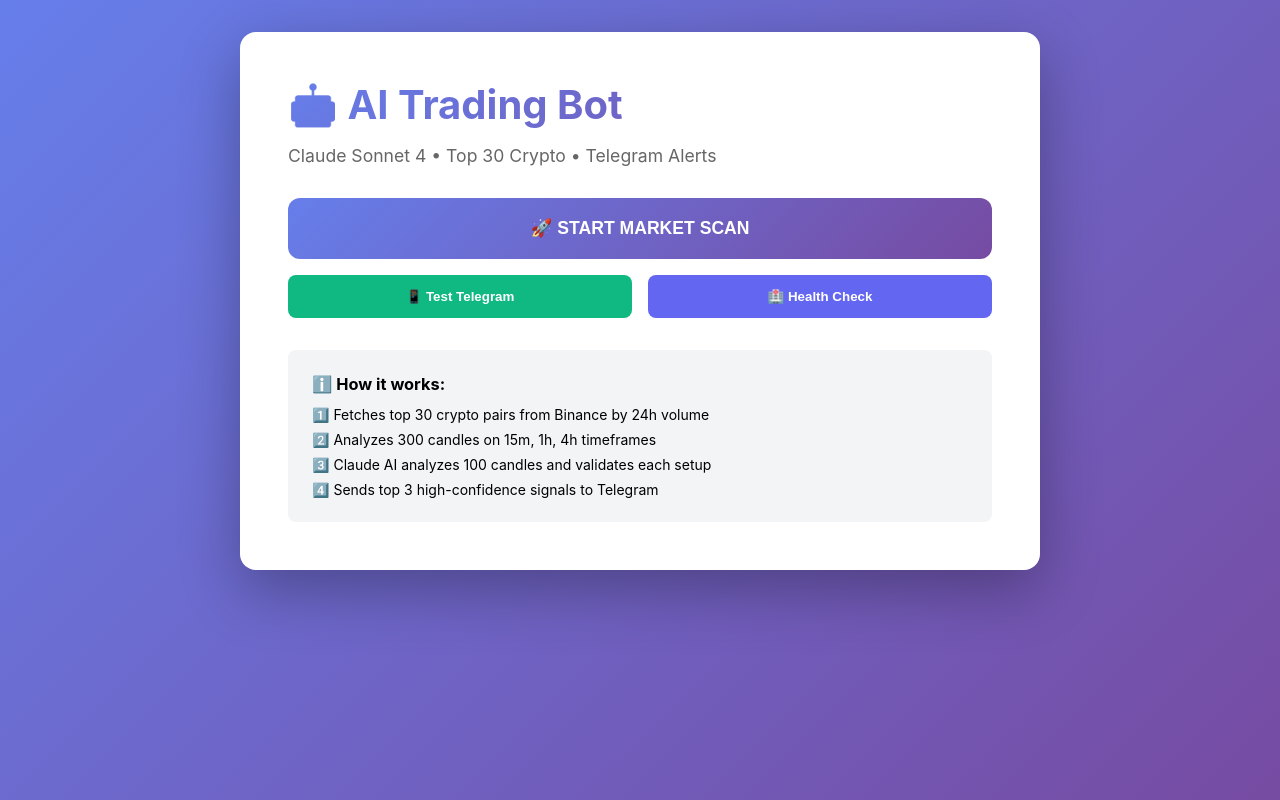
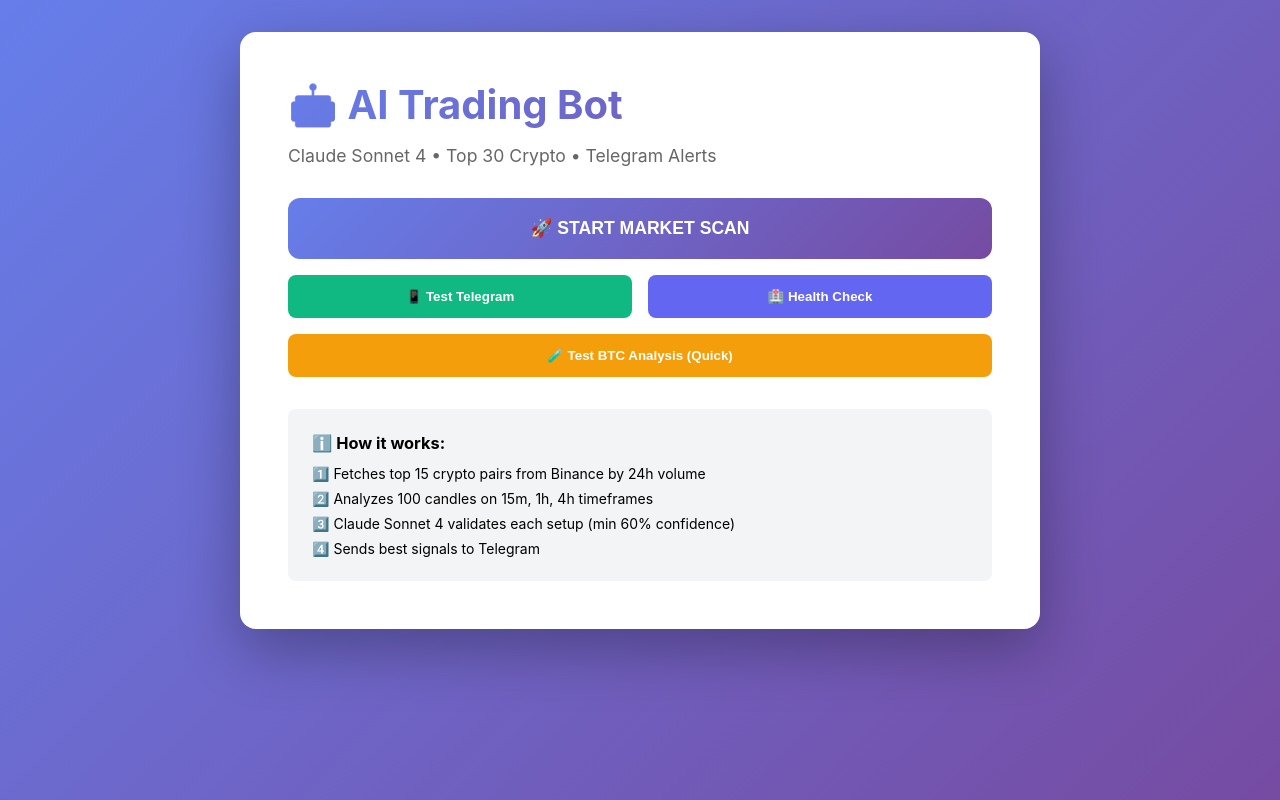
Before and after one commit to whpsrl/trading-dashboard, a Next.js app in the folder frontend/: page / in a window 1280 px wide. Built offline with nearby package versions, Linux system fonts and the light colour scheme; no server answers.

Commit message:
OPTIMIZE: Reduce scan to 15 crypto, lower threshold to 60% - Faster scans (15 vs 30 assets) - More results (60% vs 75% threshold) - Add Test BTC button to frontend

```diff
--- a/frontend/src/app/page.tsx
+++ b/frontend/src/app/page.tsx
@@ -32,6 +32,21 @@
       setMessage('❌ Error: ' + (error as Error).message)
     } finally {
       setScanning(false)
+    }
+  }
+
+  const testBTC = async () => {
+    try {
+      const response = await fetch(`${BACKEND_URL}/api/scan/test`)
+      const data = await response.json()
+      setResults(data)
+      if (data.success) {
+        setMessage('✅ BTC analysis complete!')
+      } else {
+        setMessage('⚠️ ' + (data.error || 'Analysis failed'))
+      }
+    } catch (error) {
+      setMessage('❌ Error: ' + (error as Error).message)
     }
   }
 
@@ -118,11 +133,10 @@
           {scanning ? '⏳ Scanning...' : '🚀 START MARKET SCAN'}
         </button>
 
-        <div style={{ display: 'flex', gap: '1rem' }}>
+        <div style={{ display: 'grid', gap: '1rem', gridTemplateColumns: '1fr 1fr' }}>
           <button
             onClick={testTelegram}
             style={{
-              flex: 1,
               background: '#10b981',
               color: 'white',
               padding: '0.875rem',
@@ -138,7 +152,6 @@
           <button
             onClick={checkHealth}
             style={{
-              flex: 1,
               background: '#6366f1',
               color: 'white',
               padding: '0.875rem',
@@ -149,6 +162,22 @@
             }}
           >
             🏥 Health Check
+          </button>
+
+          <button
+            onClick={testBTC}
+            style={{
+              gridColumn: '1 / -1',
+              background: '#f59e0b',
+              color: 'white',
+              padding: '0.875rem',
+              border: 'none',
+              borderRadius: '8px',
+              cursor: 'pointer',
+              fontWeight: '600'
+            }}
+          >
+            🧪 Test BTC Analysis (Quick)
           </button>
         </div>
       </div>
@@ -195,10 +224,10 @@
       }}>
         <h3 style={{ fontWeight: 'bold', marginBottom: '0.75rem' }}>ℹ️ How it works:</h3>
         <ul style={{ listStyle: 'none', display: 'grid', gap: '0.5rem' }}>
-          <li>1️⃣ Fetches top 30 crypto pairs from Binance by 24h volume</li>
-          <li>2️⃣ Analyzes 300 candles on 15m, 1h, 4h timeframes</li>
-          <li>3️⃣ Claude AI analyzes 100 candles and validates each setup</li>
-          <li>4️⃣ Sends top 3 high-confidence signals to Telegram</li>
+          <li>1️⃣ Fetches top 15 crypto pairs from Binance by 24h volume</li>
+          <li>2️⃣ Analyzes 100 candles on 15m, 1h, 4h timeframes</li>
+          <li>3️⃣ Claude Sonnet 4 validates each setup (min 60% confidence)</li>
+          <li>4️⃣ Sends best signals to Telegram</li>
         </ul>
       </div>
     </div>
```
Also changed, not shown: 2 other files (tests, documents, lock files or other folders).
